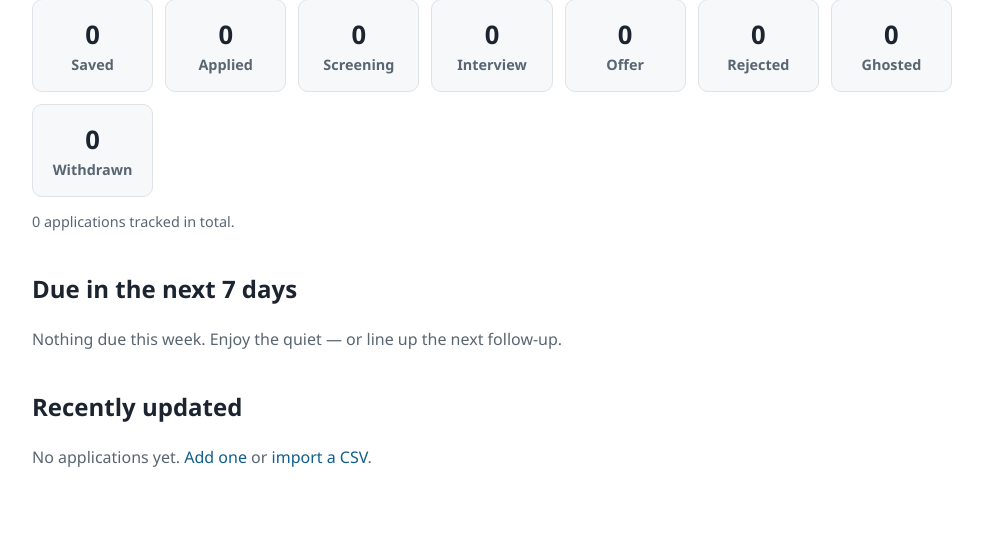
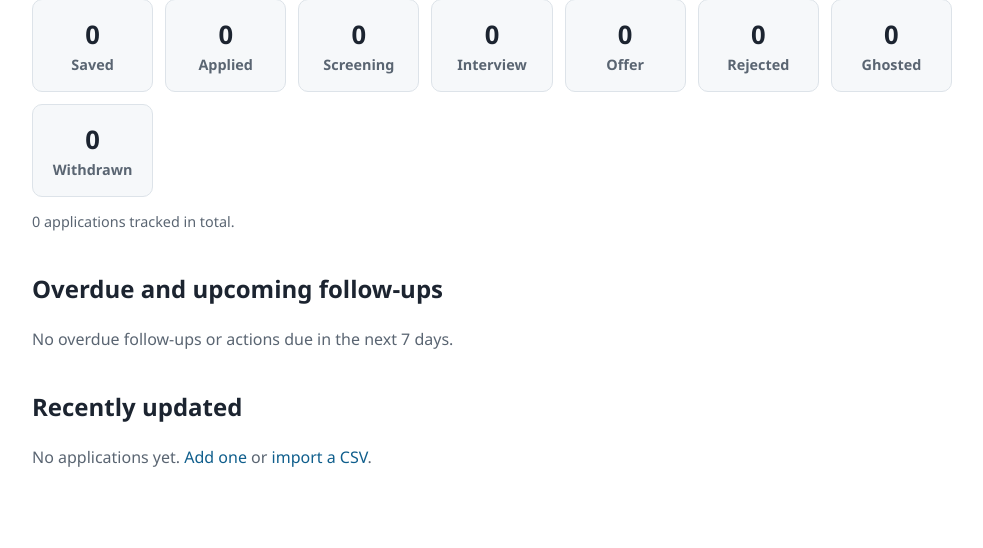
Before and after one commit to Raymondriter/jobhunt-hq, an ASP.NET Core app: page / in a window 1280 px wide. Shown: the part 167-715 px from the top of the page, without its empty margins (148-1131 px from the left). Run offline with ASP.NET Core 8, Linux system fonts and the light colour scheme; the visitor is signed in with stand-in values (Sample User, id 1); some libraries are stand-ins or nearby versions.

Commit message:
fix: keep overdue follow-ups on the dashboard

```diff
--- a/Controllers/HomeController.cs
+++ b/Controllers/HomeController.cs
@@ -41,14 +41,13 @@ public class HomeController : Controller
         var weekOut = today.AddDays(7);
 
         var dueSoon = await mine
-            .Include(a => a.ResumeVersion)
             .Where(a => a.NextActionDue != null
-                        && a.NextActionDue >= today
                         && a.NextActionDue <= weekOut
                         && a.Status != ApplicationStatus.Rejected
                         && a.Status != ApplicationStatus.Ghosted
                         && a.Status != ApplicationStatus.Withdrawn)
             .OrderBy(a => a.NextActionDue)
+            .ThenBy(a => a.Id)
             .ToListAsync();
 
         var recent = await mine
@@ -62,6 +61,7 @@ public class HomeController : Controller
             StatusCounts = statusCounts,
             TotalApplications = statusCounts.Values.Sum(),
             DueSoon = dueSoon,
+            Today = today,
             RecentlyUpdated = recent
         };
         return View("Dashboard", model);
--- a/Models/DashboardViewModel.cs
+++ b/Models/DashboardViewModel.cs
@@ -9,7 +9,9 @@ public class DashboardViewModel
 
     public int TotalApplications { get; set; }
 
-    /// <summary>Open applications whose next action is due between today and +7 days.</summary>
+    public DateOnly Today { get; set; }
+
+    /// <summary>Open applications with an overdue next action or one due within seven days.</summary>
     public List<JobApplication> DueSoon { get; set; } = new();
 
     /// <summary>The 5 most recently updated applications.</summary>
--- a/Views/Home/Dashboard.cshtml
+++ b/Views/Home/Dashboard.cshtml
@@ -22,10 +22,10 @@
 <p class="table-note">@Model.TotalApplications applications tracked in total.</p>
 
 <section class="dashboard-section">
-    <h2>Due in the next 7 days</h2>
+    <h2>Overdue and upcoming follow-ups</h2>
     @if (Model.DueSoon.Count == 0)
     {
-        <p class="empty-note">Nothing due this week. Enjoy the quiet — or line up the next follow-up.</p>
+        <p class="empty-note">No overdue follow-ups or actions due in the next 7 days.</p>
     }
     else
     {
@@ -36,11 +36,22 @@
             <tbody>
                 @foreach (var app in Model.DueSoon)
                 {
+                    var overdue = app.NextActionDue < Model.Today;
                     <tr>
                         <td><a asp-controller="Applications" asp-action="Details" asp-route-id="@app.Id">@app.Company</a></td>
                         <td>@app.RoleTitle</td>
                         <td>@app.NextAction</td>
-                        <td class="due-soon">@app.NextActionDue?.ToString("yyyy-MM-dd")</td>
+                        <td class="@(overdue ? "due-overdue" : "due-soon")">
+                            @app.NextActionDue?.ToString("yyyy-MM-dd")
+                            @if (overdue)
+                            {
+                                <span> (overdue)</span>
+                            }
+                            else if (app.NextActionDue == Model.Today)
+                            {
+                                <span> (today)</span>
+                            }
+                        </td>
                     </tr>
                 }
             </tbody>
```
